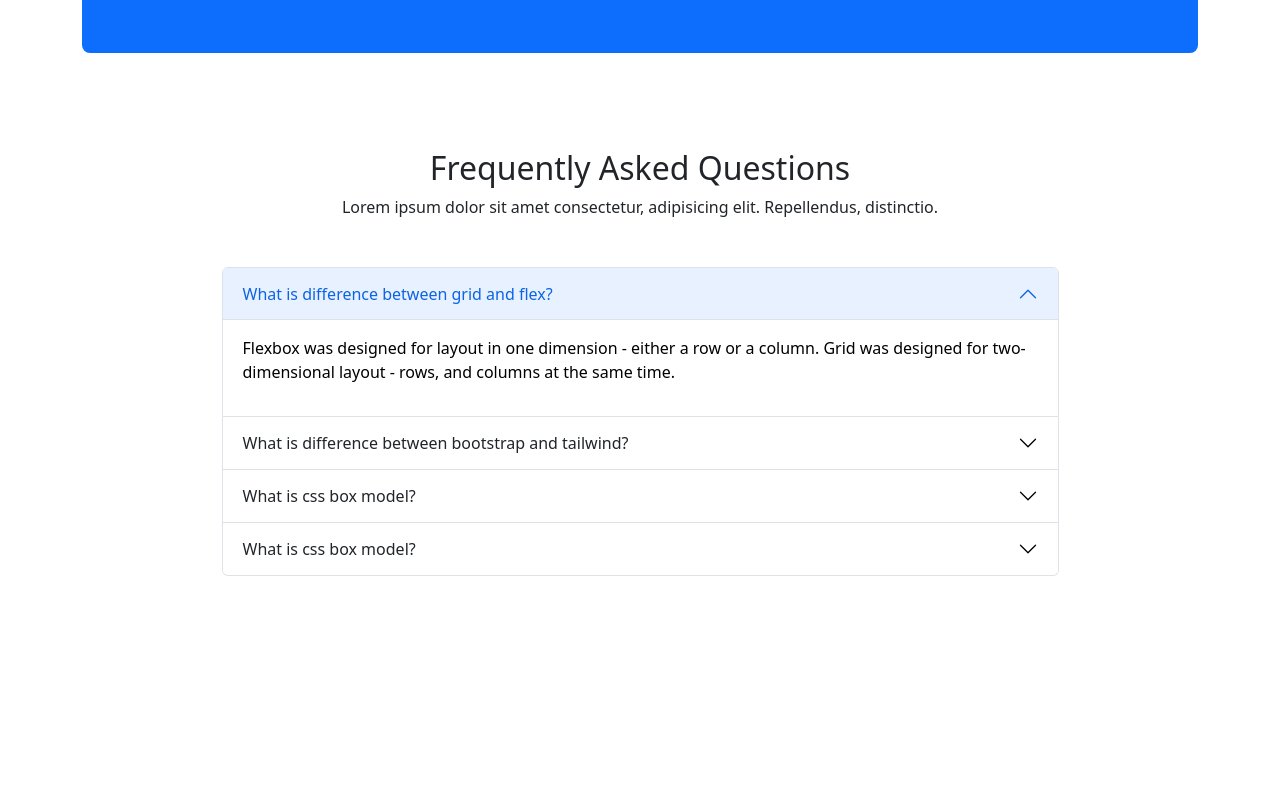
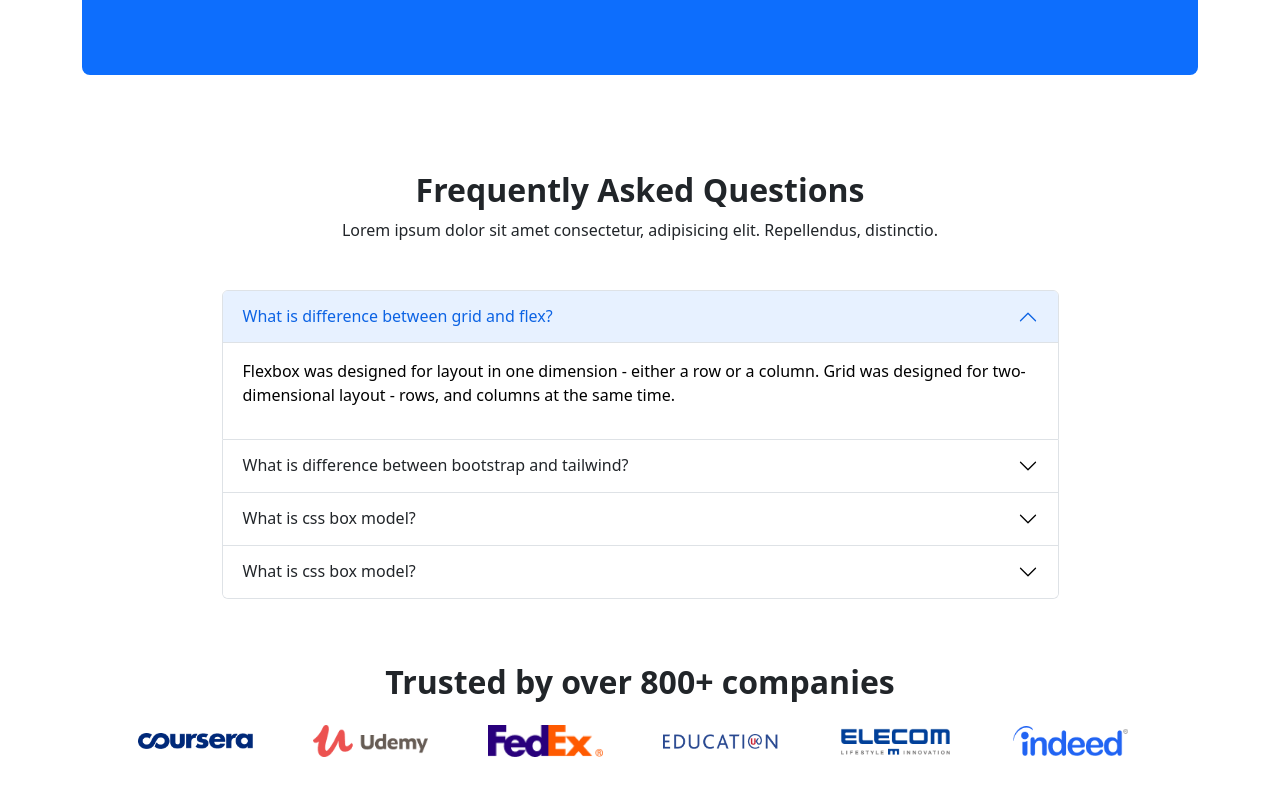
Before and after one commit to Shawonn3/edTech-website-main, a plain HTML site: page index.html in a window 1280 px wide. Shown: the part 1829-2624 px from the top of the page. Before the commit the page ends 2405 px from the top, so only its background shows below. Drawn offline with nearby package versions, Linux system fonts and the light colour scheme.

Commit message:
companies banner name

```diff
--- a/index.html
+++ b/index.html
@@ -89,9 +89,10 @@
     </header>
     <!-- banner end -->
     <main class="container">
-      <div class="text-center w-50">
-        <div>
-          <p>Lorem ipsum dolor sit amet consectetur adipisicing elit. Ducimus quas voluptate tempore eveniet suscipit earum animi perferendis incidunt magnam unde!</p>
+      <div class="w-50 mx-auto">
+        <div class="text-center">
+          <h2 class="fw-bold">Discover Your Populer Courses</h2>
+          <p>Lorem ipsum dolor sit amet consectetur adipisicing elit. Eligendi, perspiciatis.</p>
         </div>
       </div>
       <section class="mt-5 pt-5">
@@ -187,7 +188,7 @@
         </div>
       </section>
       <!-- card end -->
-      <!-- joi from -->
+      <!-- join from start -->
       <section class="mt-5 pt-5">
         <div class="join-bnr bg-primary rounded-3">
           <div class="d-flex">
@@ -195,7 +196,7 @@
               <h1>Ready to join?</h1>
               <p>Lorem ipsum dolor sit amet consectetur adipisicing elit. In, enim!</p>
             </div>
-            <div class="join-btn">
+            <div class="join-btn ">
               <button type="button" class="btn btn-light fw-bold text-primary"  data-bs-toggle="modal" data-bs-target="#exampleModal">Register Now</button>
             </div>
           </div>
@@ -219,12 +220,13 @@
           </div>
         </div>
         <!-- modal -->
+        <!-- join form end -->
       </section>
       <!-- question part -->
       <section class="mt-5 pt-5">
         <div class="w-75 mx-auto">
           <div class=" text-center">
-            <h2>Frequently Asked Questions</h2>
+            <h2 class="fw-bold">Frequently Asked Questions</h2>
             <p>Lorem ipsum dolor sit amet consectetur, adipisicing elit. Repellendus, distinctio.</p>
           </div>
           <div class="mt-5">
@@ -282,7 +284,19 @@
         </div>
       </section>
       <!-- question part end -->
-
+      <!-- companies name start -->
+      <section class="mt-5 pt-3 mb-5">
+        <h2 class="text-center fw-bold">Trusted by over 800+ companies</h2>
+        <div class="comp mt-4">
+          <img src="images/company/company-1.png" alt="">
+          <img src="images/company/company-2.png" alt="">
+          <img src="images/company/company-3.png" alt="">
+          <img src="images/company/company-4.png" alt="">
+          <img src="images/company/company-5.png" alt="">
+          <img src="images/company/company-6.png" alt="">
+        </div>
+      </section>
+      <!-- company name end -->
 
     </main>
     <script src="https://cdn.jsdelivr.net/npm/bootstrap@5.2.0/dist/js/bootstrap.bundle.min.js" integrity="sha384-A3rJD856KowSb7dwlZdYEkO39Gagi7vIsF0jrRAoQmDKKtQBHUuLZ9AsSv4jD4Xa" crossorigin="anonymous"></script>
--- a/style.css
+++ b/style.css
@@ -16,6 +16,10 @@
 .join-btn{
     margin-top: 3%;
     margin-left: 35%;
+}
+.comp img{
+    width: 115px;
+    margin-left: 5%;
 }
 
 /* ......breakpoint...... */
```
